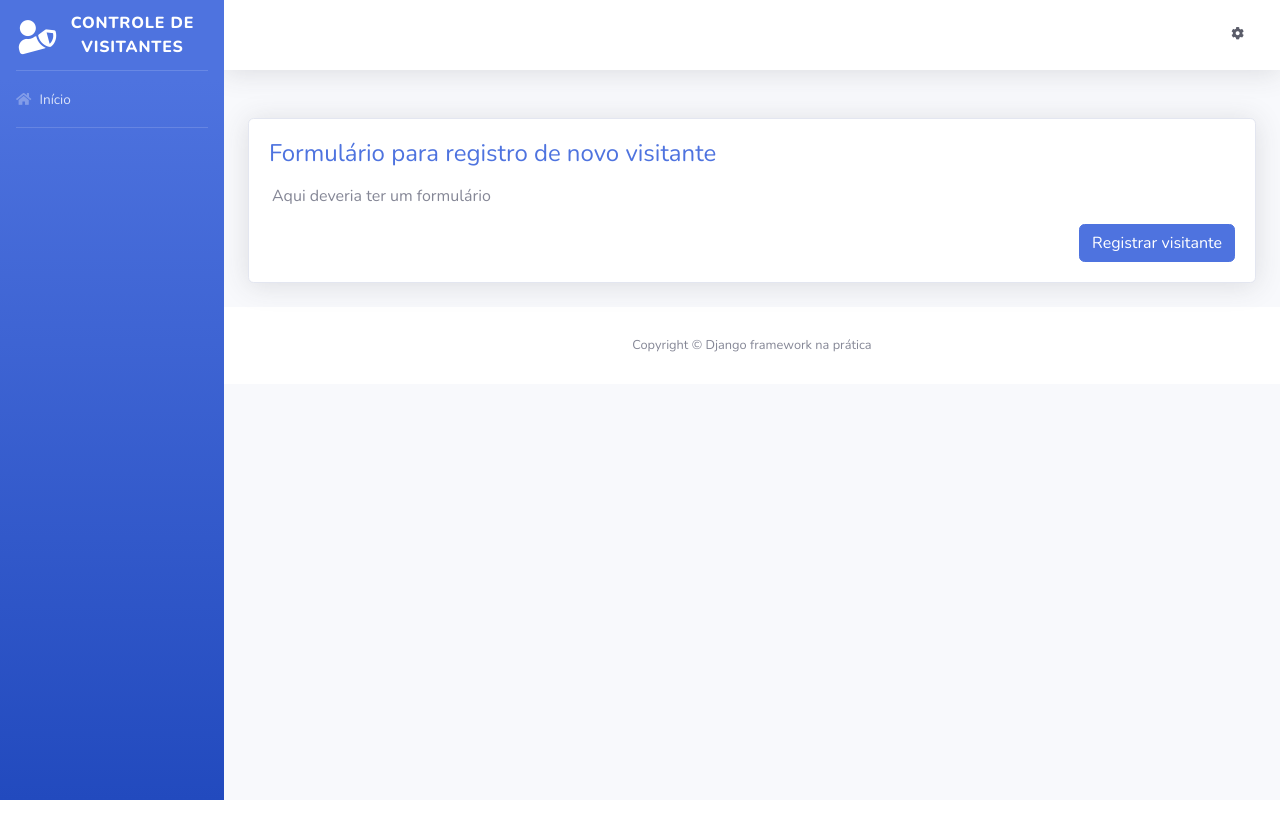
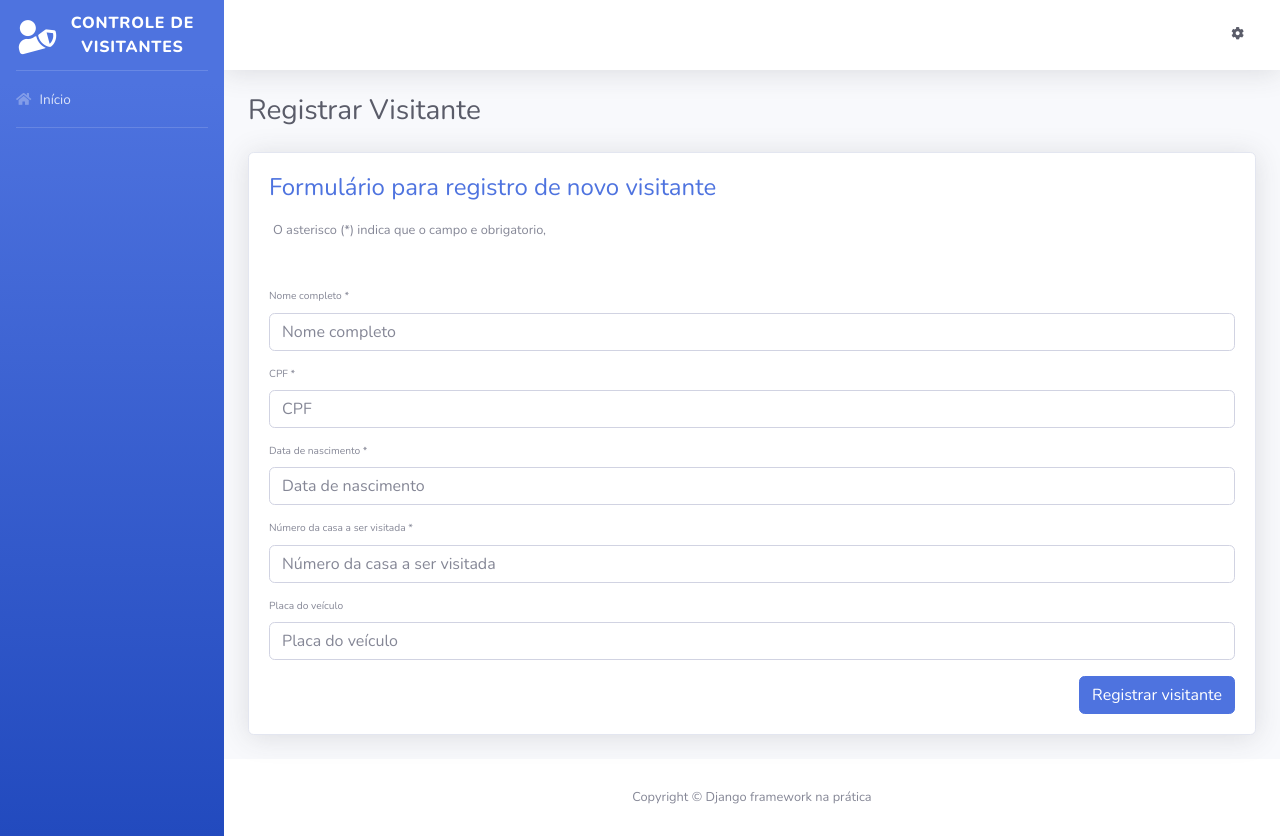
Before and after one commit to socorrolima/controle-visitante, a Django app: page /registrar-visitante/ in a window 1280 px wide. Before the commit the page ends 800 px from the top, so only its background shows below. Run offline with Django 5.2, Linux system fonts and the light colour scheme; some libraries are stand-ins or nearby versions.

Commit message:
formularios

```diff
--- a/core/settings.py
+++ b/core/settings.py
@@ -30,12 +30,18 @@ INSTALLED_APPS = [
 ]
 
 INSTALLED_APPS += [
+"widget_tweaks",
+]
+
+INSTALLED_APPS += [
     "usuarios",
     "porteiros",
     "visitantes",
 
 
 ]
+
+
 
 MIDDLEWARE = [
     'django.middleware.security.SecurityMiddleware',
--- a/templates/registrar_visitante.html
+++ b/templates/registrar_visitante.html
@@ -1,4 +1,4 @@
-{% extends 'base.html' %} {% load static %} {% block conteudo %}
+{% extends 'base.html' %} {% load widget_tweaks %} {% block conteudo %}
 <div class="container">
   <div class="d-sm-flex align-items-center justify-content-between mb-4">
     <h1 class="h3 mb-0 text-gray-800">{{ nome_pagina }}</h1>
@@ -9,13 +9,23 @@
       <h4 class="mb-3 text-primary">
         Formulário para registro de novo visitante
       </h4>
+      <p class="mb-5 ml-1">
+        <small>
+          O asterisco (*) indica que o campo e obrigatorio,
+        <small>
+      </p>
+      <form method="post">
+        <div class="form-row">
+          {% csrf_token %}
+          {% for field in form %}
+          <div class="form-group col-md-12">
+            <label >{{ field.label }} {% if field.field.required %} * {% endif %}</label>
 
-      <form method="post" enctype="multipart/form-data">
-        <div class="form-row">
-          <p class="ml-2">Aqui deveria ter um formulário</p>
+            {% render_field field placeholder=field.label class="form-control" %}
+          </div>
+          {% endfor %}
         </div>
-
-        <div class="text-right">
+                <div class="text-right">
           <button class="btn btn-primary" type="submit">
             <span class="text">Registrar visitante</span>
           </button>
--- /dev/null
+++ b/visitantes/forms.py
@@ -0,0 +1,10 @@
+from django import forms
+from visitantes.models import Visitante
+
+class VisitanteForm(forms.ModelForm):
+   class Meta:
+       model = Visitante
+       fields = [
+           "nome_completo", "cpf", "data_nascimento",
+           "numero_casa", "placa_veiculo",
+       ]
--- a/visitantes/views.py
+++ b/visitantes/views.py
@@ -1,6 +1,20 @@
 from django.shortcuts import render
+from visitantes.forms import VisitanteForm
 
 def registrar_visitante(request):
-  context = {}
+
+  form = VisitanteForm()
+
+  if request.method == "POST":
+      form = VisitanteForm(request.POST)
+
+      if form.is_valid():
+          form.save()
+
+
+  context = {
+    "nome_pagina": "Registrar Visitante",
+    "form": form,
+  }
 
   return render(request, "registrar_visitante.html", context)
```
